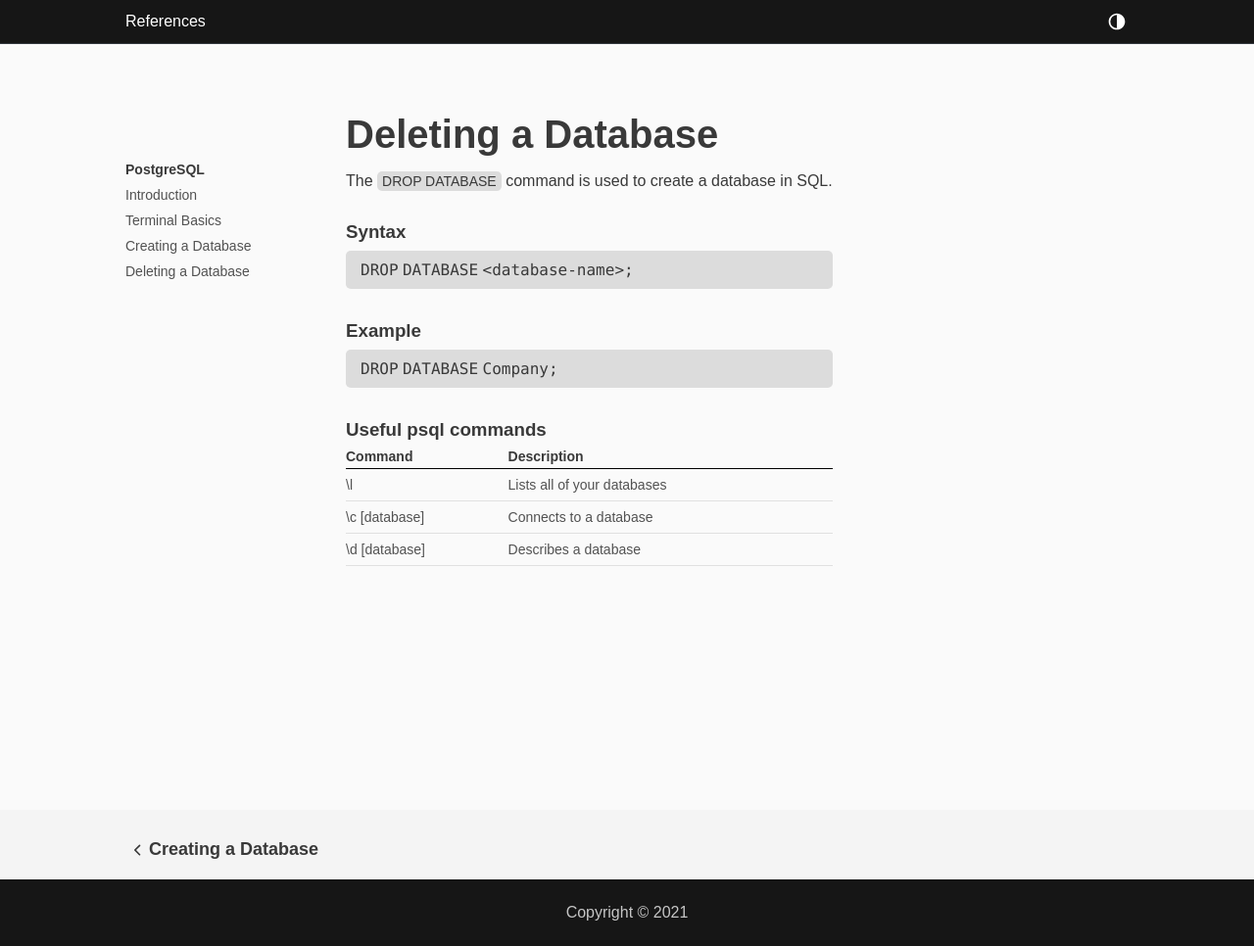
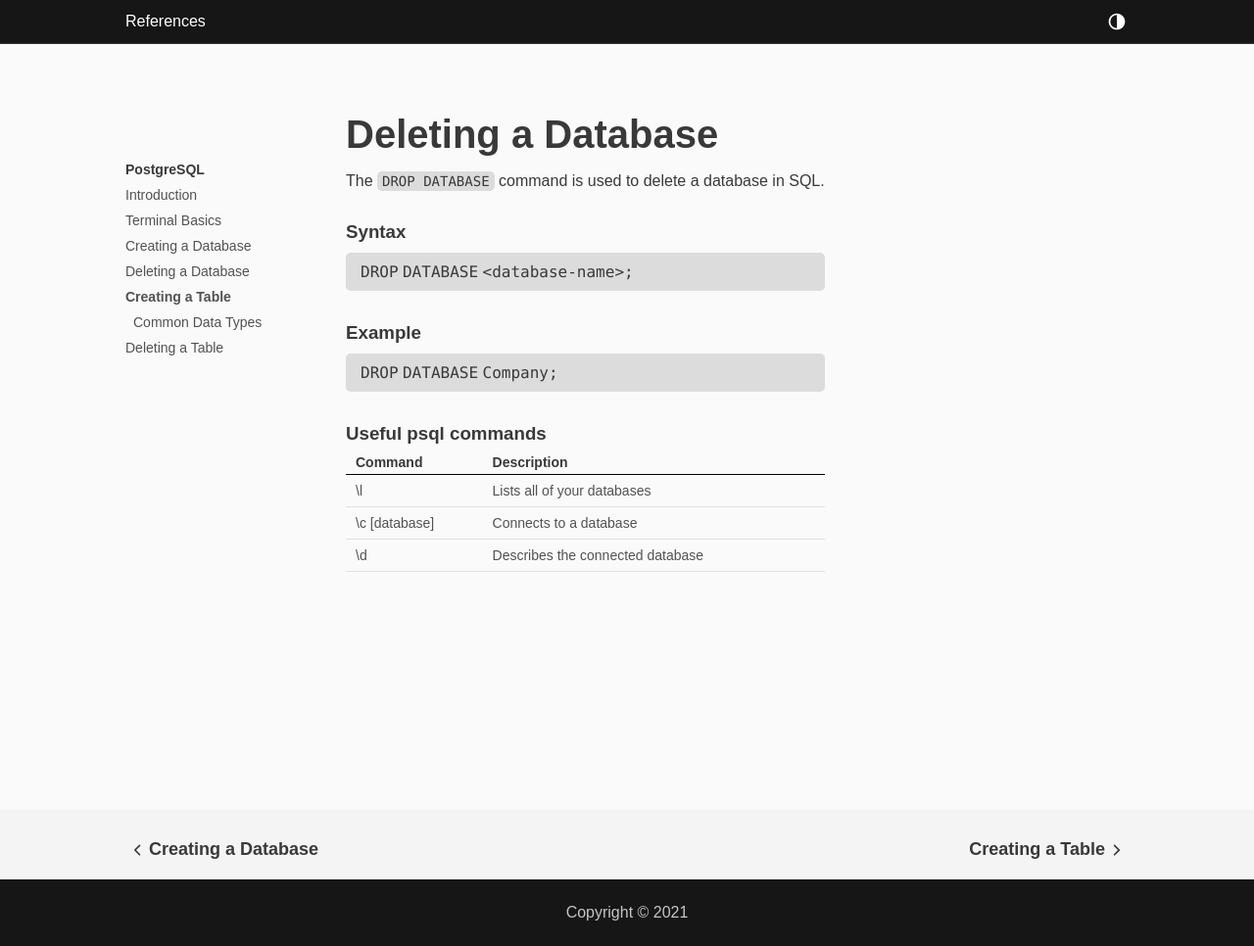
Before and after one commit to kylealvares/references, a Jekyll site: the page built from _posts/postgresql/2021-01-04-delete-db.md, in a window 1280 px wide. Shown: the whole page at 98% size. Built offline with Jekyll 4.4.1, drawn with Linux system fonts in a browser that asks for light colours; some web fonts are replaced.

Commit message:
postgresql

````diff
--- a/_data/tocs/postgres.yml
+++ b/_data/tocs/postgres.yml
@@ -8,3 +8,10 @@ contents:
     href: /references/postgresql/create-database
   - title: Deleting a Database
     href: /references/postgresql/delete-database
+  - title: Creating a Table
+    href: /references/postgresql/create-table
+    subcategories:
+      - title: Common Data Types
+        href: /references/postgresql/create-table#common-data-types
+  - title: Deleting a Table
+    href: /references/postgresql/delete-table
--- a/_posts/postgresql/2021-01-04-delete-db.md
+++ b/_posts/postgresql/2021-01-04-delete-db.md
@@ -8,7 +8,7 @@ collections:
     - postgres
 ---
 
-The ```DROP DATABASE``` command is used to create a database in SQL.
+The ```DROP DATABASE``` command is used to delete a database in SQL.
 
 ### Syntax
 
@@ -41,8 +41,8 @@ DROP DATABASE Company;
             <td>Connects to a database</td>
         </tr>
         <tr>
-            <td>\d [database]</td>
-            <td>Describes a database</td>
+            <td>\d</td>
+            <td>Describes the connected database</td>
         </tr>
     </tbody>
 </table>
--- a/css/main.css
+++ b/css/main.css
@@ -158,7 +158,7 @@ ul ul {
 .post article h2,
 .post article h3 {
     margin-top: 32px;
-    margin-bottom: 8px;
+    margin-bottom: 10px;
 }
 
 .post .toc li {
@@ -219,6 +219,11 @@ table {
     width: 100%;
 }
 
+tr td,
+tr th {
+    padding-left: 10px;
+}
+
 table caption {
     caption-side: bottom;
     font-size: 13px;
@@ -273,6 +278,7 @@ pre {
     font-size: 14px;
     border-radius: var(--radius);
     background-color: rgba(150, 150, 150, 0.3);
+    font-family: var(--code-font);
 }
 
 code * {
--- a/css/tablet.css
+++ b/css/tablet.css
@@ -59,6 +59,7 @@ header #header-content, .content, .post, .mobile-toc, footer {
     margin: 10px;
     font-size: 18px;
     text-align: center;
+    list-style-type: none;
 }
 
 .post {
````
Also changed, not shown: _posts/postgresql/2021-01-02-terminal-basics.md (+6 -2 lines), _posts/postgresql/2021-01-03-create-db.md (+2 -2 lines), _posts/postgresql/2021-01-05-create-table.md (added, +94 -0 lines), _posts/postgresql/2021-01-06-delete-table.md (added, +23 -0 lines).
